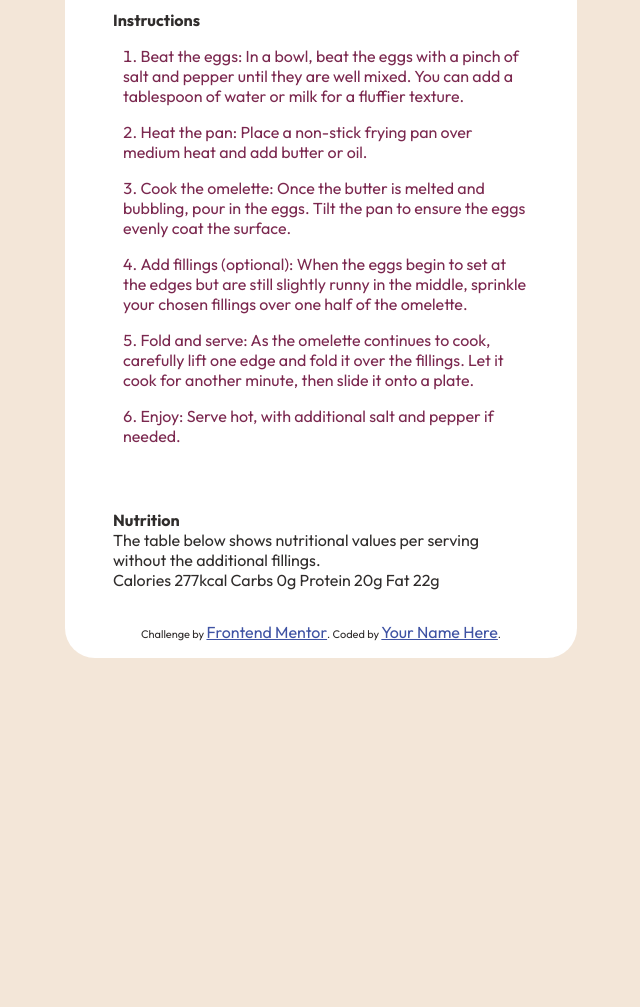
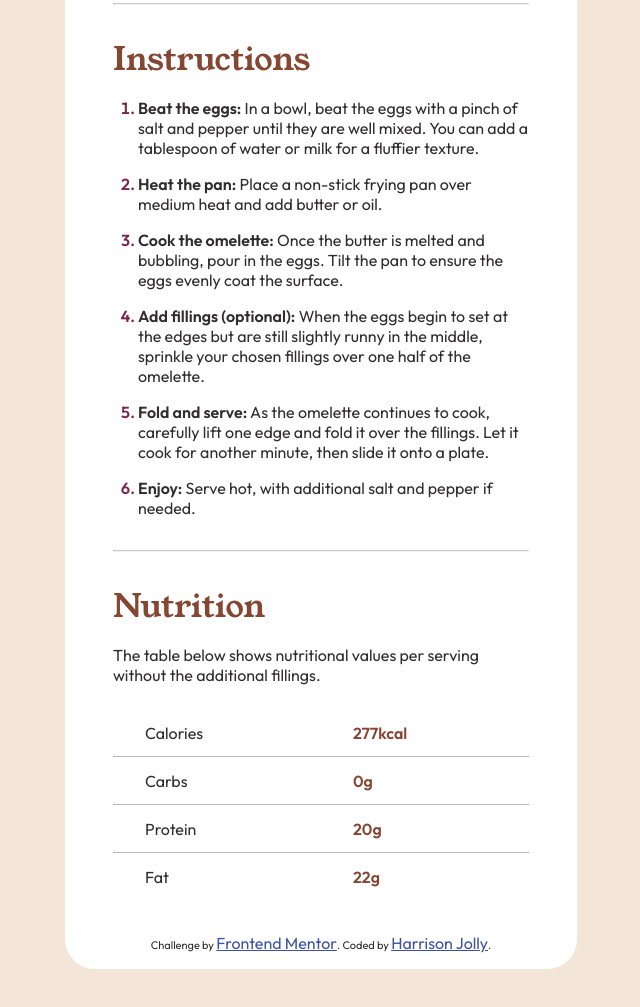
Before and after one commit to Harrison-Jolly/recipe-page-main-newbie-challenge, a plain HTML site: page index.html in a window 1280 px wide. Shown: the part 1271-2278 px from the top of the page, without its empty margins (319-959 px from the left). Before the commit the page ends 2089 px from the top, so only its background shows below. Drawn offline with Linux system fonts and the light colour scheme.

Commit message:
final commit

```diff
--- a/index.html
+++ b/index.html
@@ -30,9 +30,9 @@
     <section class="prep">
       <h3>Preparation time</h3>
       <ul>
-        <li><span class="bold">Total:</span><span class="clr-dark-charcoal"> Approximately 10 minutes</span></li>
-        <li><span class="bold">Preparation:</span><span class="clr-dark-charcoal"> 5 minutes</span></li>
-        <li><span class="bold">Cooking:</span><span class="clr-dark-charcoal"> 5 minutes</span></li>
+        <li><span class="bold">Total:</span> Approximately 10 minutes</li>
+        <li><span class="bold">Preparation:</span> 5 minutes</li>
+        <li><span class="bold">Cooking:</span> 5 minutes</li>
       </ul>
     </section>
 
@@ -47,45 +47,67 @@
       </ul>
     </section>
 
-    <div class="divider"></div>
+    <hr class="rounded">
 
     <section class="instructions">
       <h2>Instructions</h2>
       <ol>
-        <li>Beat the eggs: In a bowl, beat the eggs with a pinch of salt and pepper until they are well mixed.
+        <li><span class="bold">Beat the eggs:</span> In a bowl, beat the eggs with a pinch of salt and pepper until they are well mixed.
       You can add a tablespoon of water or milk for a fluffier texture.</li>
-        <li>Heat the pan: Place a non-stick frying pan over medium heat and add butter or oil.</li>
-        <li> Cook the omelette: Once the butter is melted and bubbling, pour in the eggs. Tilt the pan to ensure
+        <li><span class="bold">Heat the pan:</span> Place a non-stick frying pan over medium heat and add butter or oil.</li>
+        <li><span class="bold">Cook the omelette:</span> Once the butter is melted and bubbling, pour in the eggs. Tilt the pan to ensure
       the eggs evenly coat the surface.</li>
-        <li>Add fillings (optional): When the eggs begin to set at the edges but are still slightly runny in the
+        <li><span class="bold">Add fillings (optional):</span> When the eggs begin to set at the edges but are still slightly runny in the
       middle, sprinkle your chosen fillings over one half of the omelette.</li>
-        <li>Fold and serve: As the omelette continues to cook, carefully lift one edge and fold it over the
+        <li><span class="bold">Fold and serve:</span> As the omelette continues to cook, carefully lift one edge and fold it over the
       fillings. Let it cook for another minute, then slide it onto a plate.</li>
-        <li>Enjoy: Serve hot, with additional salt and pepper if needed.</li>
+        <li><span class="bold">Enjoy:</span> Serve hot, with additional salt and pepper if needed.</li>
       </ol>
     </section>
 
-    <div class="divider"></div>
+    <hr class="rounded">
 
     <section class="nutrition">
       <h2>Nutrition</h2>
-      <p>The table below shows nutritional values per serving without the additional fillings.</p>
+      <p class="padding-1">The table below shows nutritional values per serving without the additional fillings.</p>
 
-      Calories
-      277kcal
+      <div class="grid-container">
+        <div class="flex-container">
+          <p class="flex-item">Calories</p>
+        </div>
 
-      Carbs
-      0g
+        <div class="flex-container">
+          <p class="bold clr-nutmeg flex-item">277kcal</p>
+        </div>
 
-      Protein
-      20g
+        <div class="flex-container">
+          <p class="flex-item">Carbs</p>
+        </div>
 
-      Fat
-      22g
+        <div class="flex-container">
+          <p class="bold clr-nutmeg flex-item">0g</p>
+        </div>
+
+        <div class="flex-container">
+          <p class="flex-item">Protein</p>
+        </div>
+
+        <div class="flex-container">
+          <p class="bold clr-nutmeg flex-item">20g</p>
+        </div>
+
+        <div class="flex-container">
+          <p class="flex-item">Fat</p>
+        </div>
+
+        <div class="flex-container">
+          <p class="bold clr-nutmeg flex-item">22g</p>
+        </div>
+      </div>
     </section>
     <div class="attribution">
       Challenge by <a href="https://www.frontendmentor.io?ref=challenge" target="_blank">Frontend Mentor</a>.
-      Coded by <a href="#">Your Name Here</a>.
+      Coded by <a href="#">Harrison Jolly</a>.
     </div>
   </main>
 </body>
--- a/style.css
+++ b/style.css
@@ -33,6 +33,15 @@ h1 {
     font-size: 2.8rem;
     padding: 2rem 0;
     color: black;
+    font-weight: 400;
+}
+
+h2 {
+    font-family: 'Young Serif', serif;
+    color: hsl(14, 45%, 36%);
+    font-size: 2rem;
+    font-weight: 400;
+    margin-bottom: 1rem;
 }
 
 h3 {
@@ -43,8 +52,21 @@ h3 {
 li {
     margin-top: 1rem;
     margin-left: 10px;
-    list-style-position: inside;
+    list-style-position: outside;
+    margin-left: 25px;
+}
+
+li::marker {
     color: hsl(332, 51%, 32%);
+}
+
+ol li {
+    position: relative;
+    margin-left: 25px;
+}
+
+ol li::marker {
+    font-weight: 600;
 }
 
 .header-img {
@@ -63,6 +85,45 @@ li {
     font-weight: 600;
 }
 
-.clr-dark-charcoal {
-    color: hsl(24, 5%, 18%);
+.clr-nutmeg {
+    color:hsl(14, 45%, 36%);
 }
+
+.padding-1 {
+    padding-bottom: 1.5rem;
+}
+
+hr.rounded {
+    border-top: 1px solid #bbb;
+    border-radius: 5px;
+    opacity: 0.8;
+}
+
+.grid-container {
+    display: grid;
+    grid-template-columns: 1fr 1fr;
+    grid-template-rows: repeat(4, 3rem);
+    align-items: center;
+}
+
+.grid-container div {
+    padding-left: 2rem;
+    border-bottom: 1px solid #bbb;
+    height: 100%;
+}
+
+.grid-container div:last-of-type, div:nth-last-of-type(2) {
+    border-bottom: none;
+}
+
+.grid-container div p {
+    vertical-align: center;
+}
+
+.flex-container {
+    display: flex;
+}
+
+.flex-item {
+    align-self: center;
+}
```
